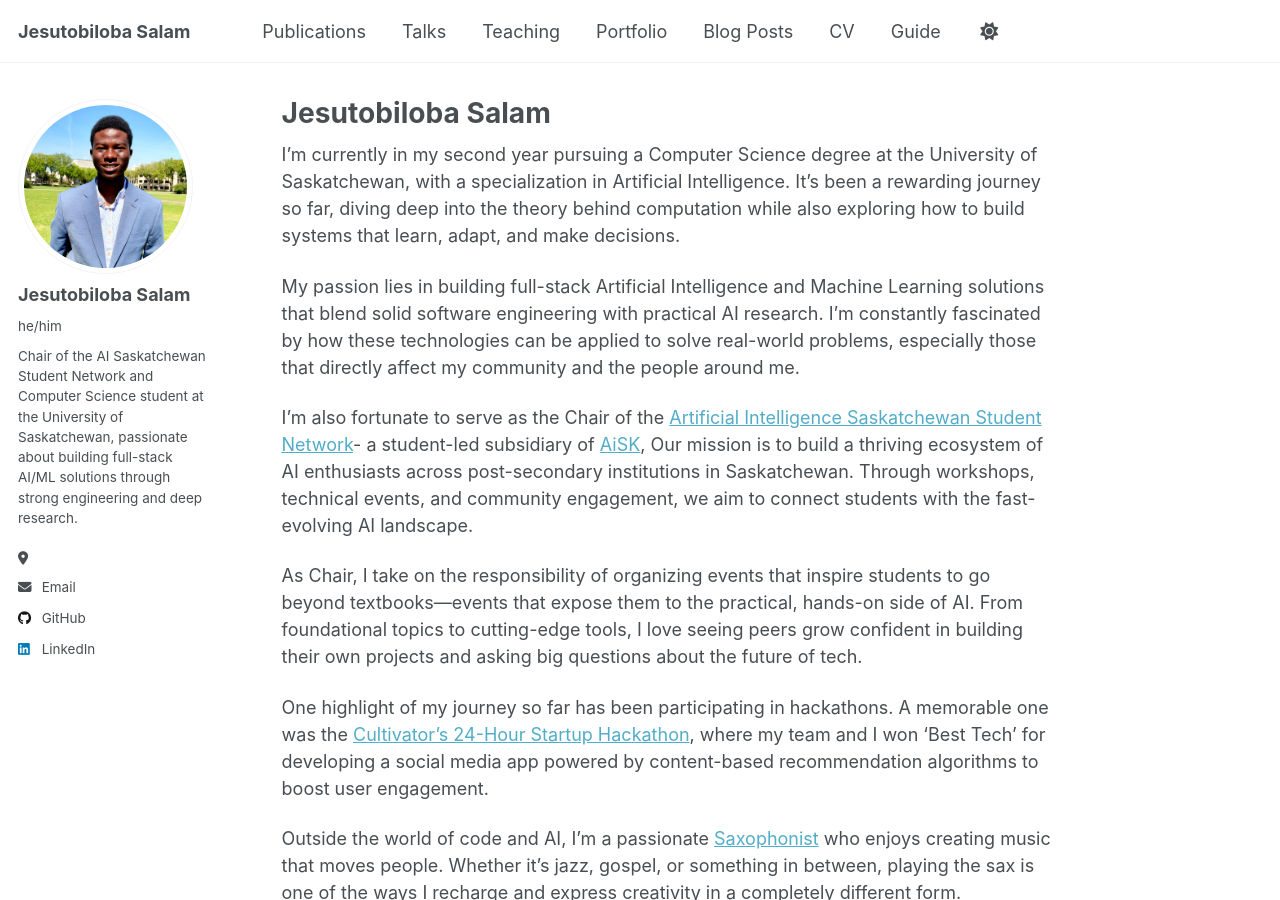
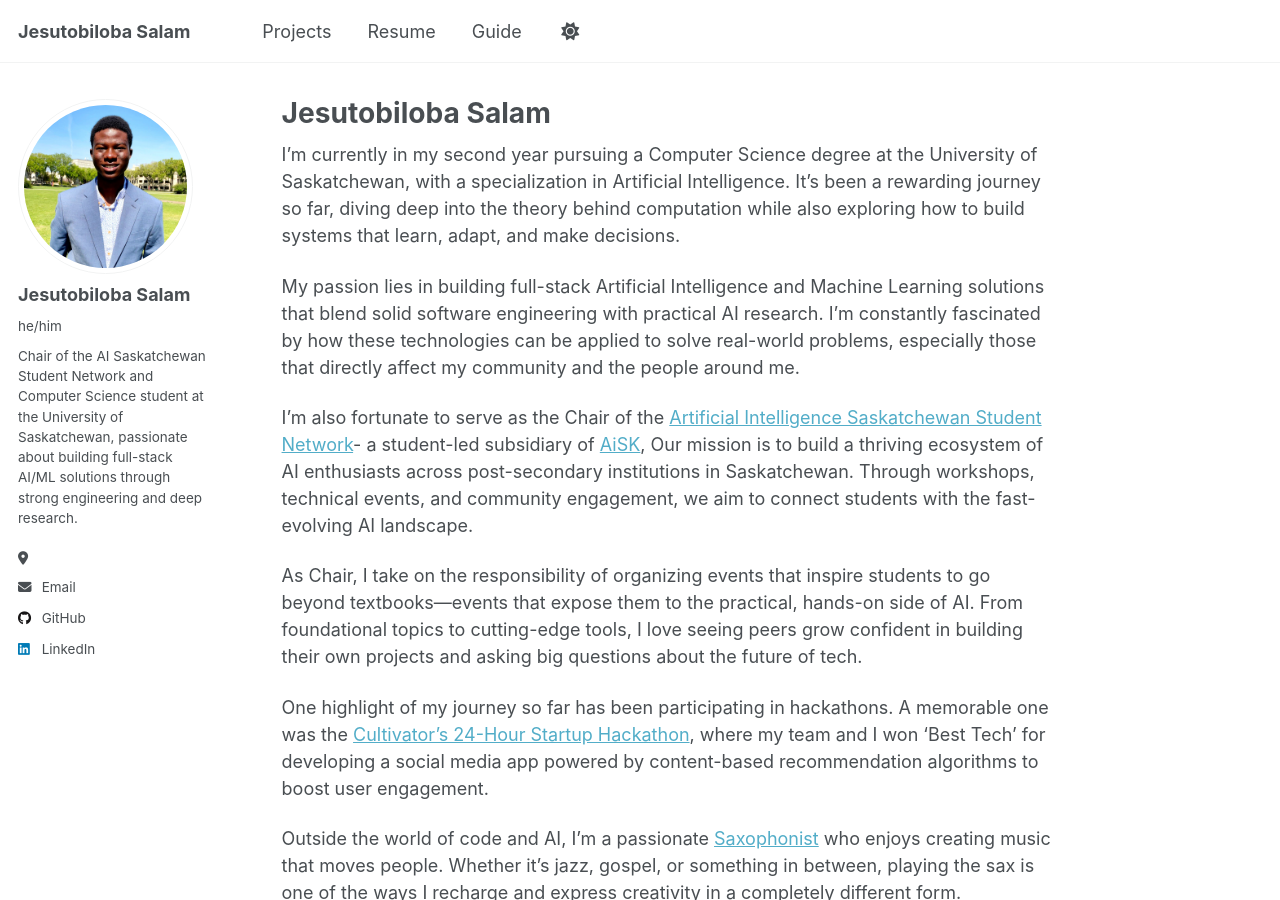
Before and after one commit to Jtsalam/Jtsalam.github.io, a Jekyll site: the page built from _pages/about.md, in a window 1280 px wide and 900 px high. Built offline with Jekyll 4.4.1, drawn with Linux system fonts in a browser that asks for light colours.

Commit message:
Update navigation.yml

```diff
--- a/_data/navigation.yml
+++ b/_data/navigation.yml
@@ -8,23 +8,11 @@
 #      Markdown formatted page while the second is generated using JSON.
 
 main:
-  - title: "Publications"
-    url: /publications/
+  - title: "Projects"
+    url: /projects/
 
-  - title: "Talks"
-    url: /talks/
-
-  - title: "Teaching"
-    url: /teaching/
-
-  - title: "Portfolio"
-    url: /portfolio/
-
-  - title: "Blog Posts"
-    url: /year-archive/
-
-  - title: "CV"
-    url: /cv/
+  - title: "Resume"
+    url: /files/AI_resume.pdf
 
   # - title: "CV"
   #   url: /cv-json/
```
